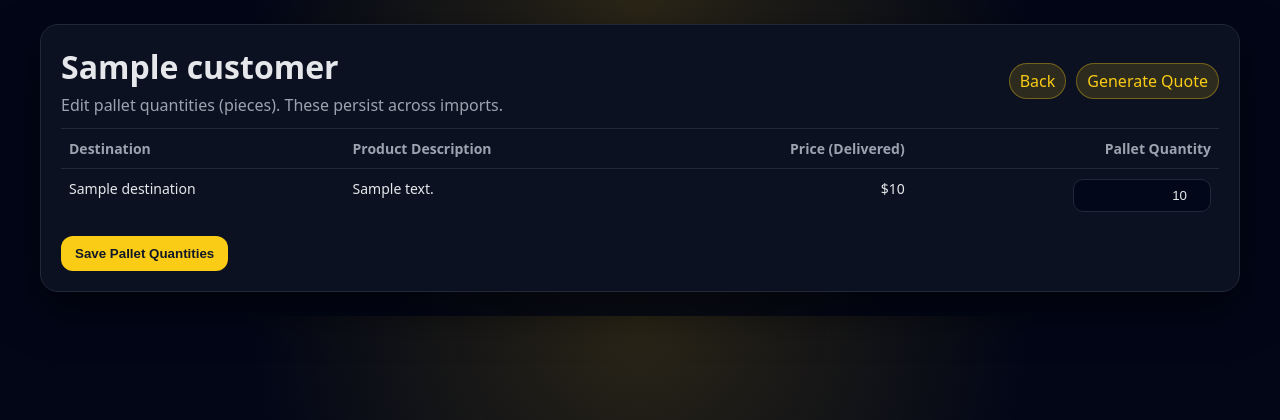
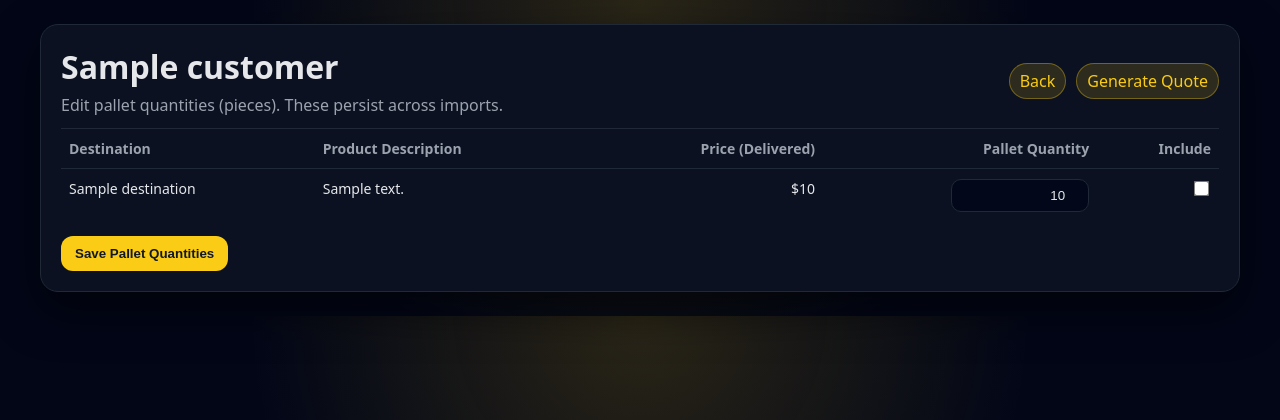
Before and after one commit to spencerlevinson11/lemonade-automation-portal, a Django app: template core/templates/core/pricing_customer_edit.html in a window 1280 px wide. Shown: the top 420 px of the page. Run offline with Django 5.2, Linux system fonts and the light colour scheme; the template is opened without the code that fills it: most values are stand-ins (such as "Sample title", 1, 10 or a date in 2020).

Commit message:
Update pricing_customer_edit.html

```diff
--- a/core/templates/core/pricing_customer_edit.html
+++ b/core/templates/core/pricing_customer_edit.html
@@ -15,7 +15,19 @@
     th,td{border-top:1px solid var(--border);padding:10px 8px;vertical-align:top;}
     th{color:var(--muted);text-align:left;font-weight:600;}
     td.num, th.num{text-align:right;white-space:nowrap;}
-    input{width:120px;padding:8px;border-radius:10px;border:1px solid var(--border);background:#020819;color:var(--text);text-align:right;}
+
+    /* Keep your existing numeric input styling, but don't force it on checkboxes */
+    input[type="number"]{
+      width:120px;padding:8px;border-radius:10px;border:1px solid var(--border);
+      background:#020819;color:var(--text);text-align:right;
+    }
+    input[type="checkbox"]{
+      width:auto;
+      transform: scale(1.2);
+      accent-color: var(--accent);
+      cursor: pointer;
+    }
+
     .btn{background:var(--accent);color:#111827;padding:10px 14px;border-radius:12px;border:none;font-weight:800;cursor:pointer;}
   </style>
 </head>
@@ -42,6 +54,7 @@
               <th>Product Description</th>
               <th class="num">Price (Delivered)</th>
               <th class="num">Pallet Quantity</th>
+              <th class="num">Include</th>
             </tr>
           </thead>
           <tbody>
@@ -52,6 +65,14 @@
                 <td class="num">${{ line.price_delivered }}</td>
                 <td class="num">
                   <input type="number" min="0" name="pallet_{{ line.id }}" value="{{ line.pallet_quantity_pieces }}" />
+                </td>
+                <td class="num">
+                  <input
+                    type="checkbox"
+                    name="include_{{ line.id }}"
+                    {% if line.include_in_quote %}checked{% endif %}
+                    title="Include this item in the quote"
+                  />
                 </td>
               </tr>
             {% endfor %}
```
